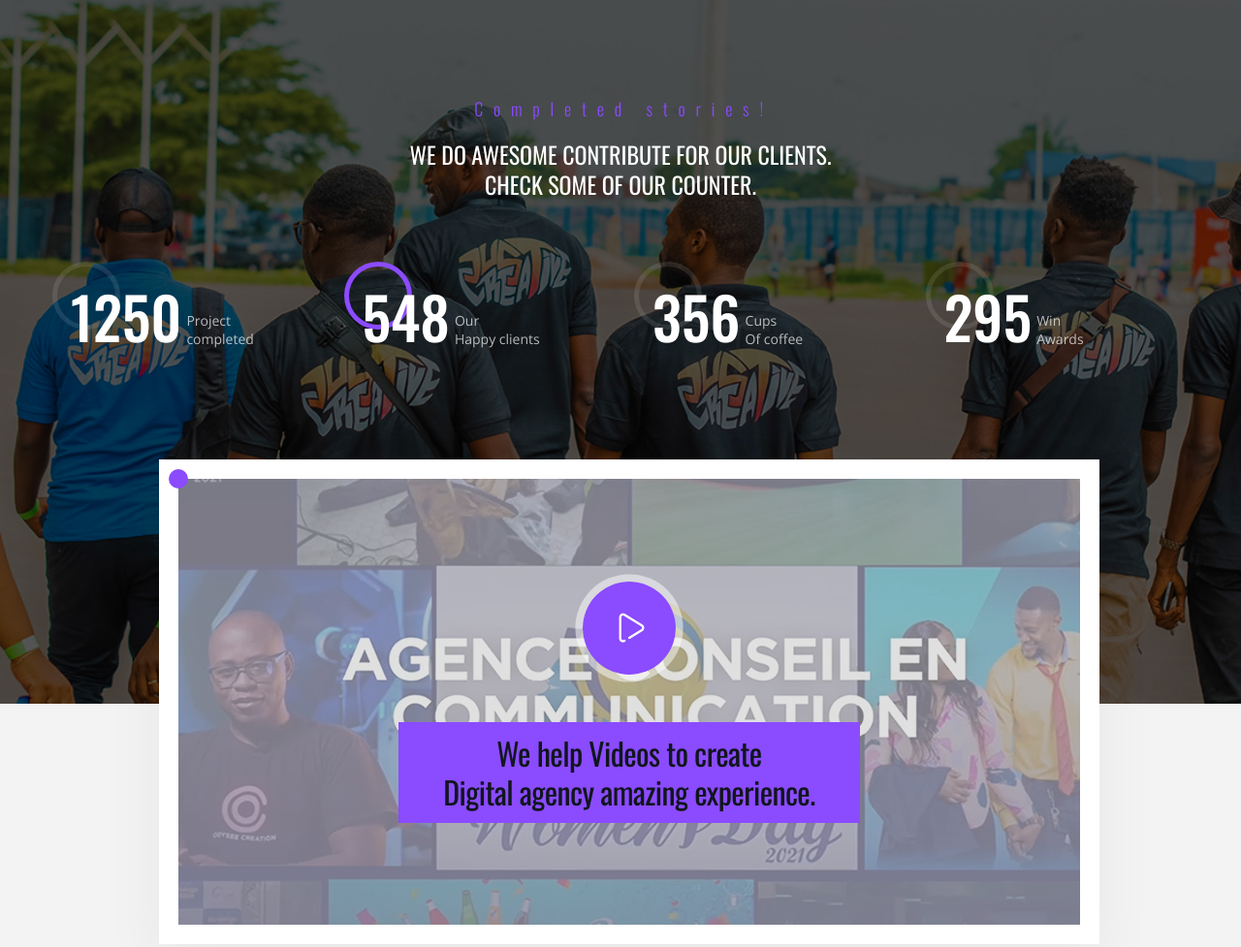
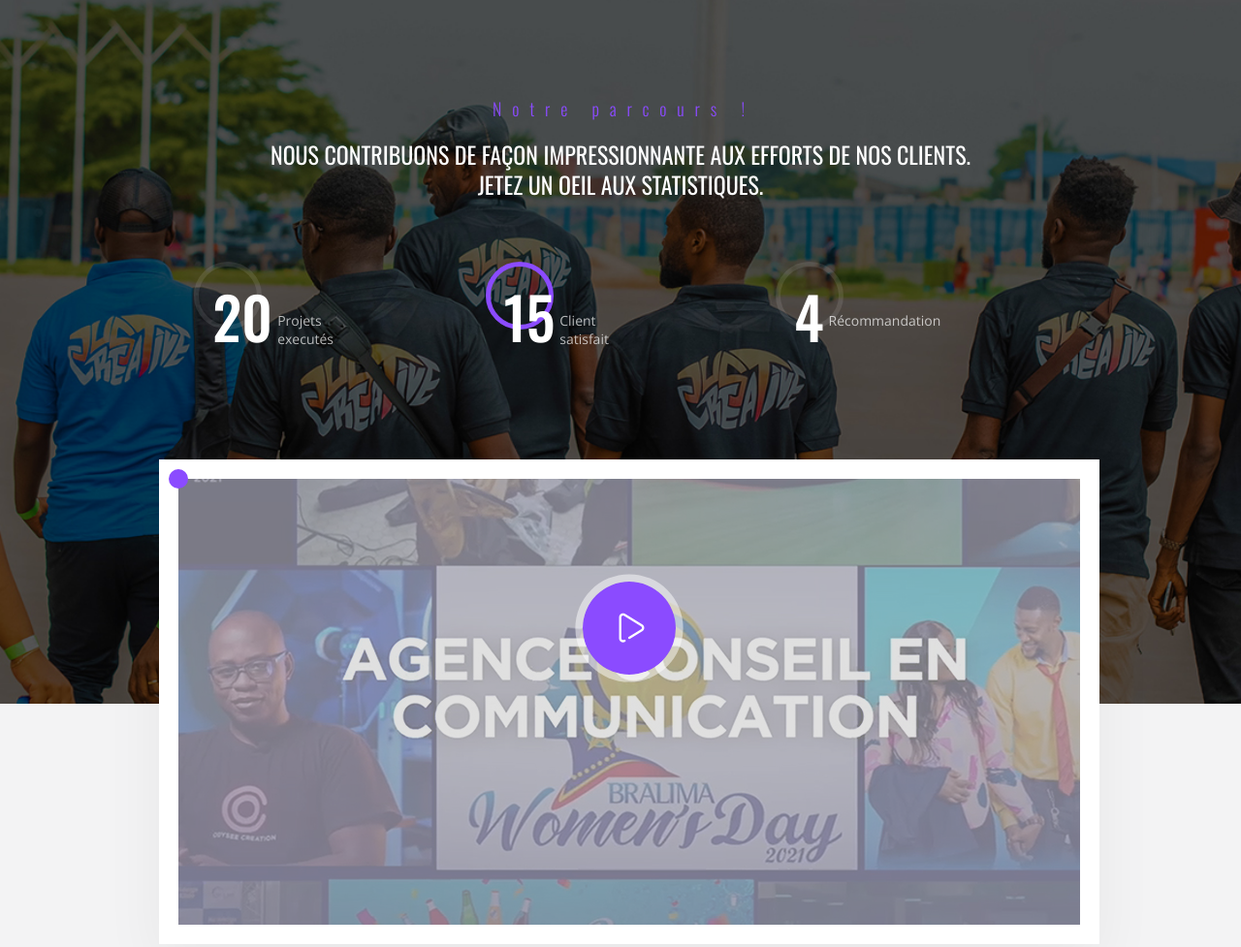
Before and after one commit to odyseecreation/odyseecreation, a plain HTML site: page service-production-video.html in a window 1280 px wide. Shown: the part 2238-3215 px from the top of the page at 97% size. Drawn offline with nearby package versions, Linux system fonts and the light colour scheme; files whose address does not match are found by name.

Commit message:
feat: update service production web

```diff
--- a/service-production-video.html
+++ b/service-production-video.html
@@ -243,16 +243,20 @@
           <div class="row">
             <div class="col-12">
               <div class="heading-top wow fadeInDown">
-                <h4 class="sub-title padding-bottom-20">Completed stories!</h4>
+                <h4 class="sub-title padding-bottom-20">Notre parcours !</h4>
                 <h3 class="title">
-                  We do awesome contribute for our clients.<br />Check some of
-                  our counter.
+                  NOUS CONTRIBUONS DE FAÇON IMPRESSIONNANTE AUX EFFORTS DE NOS
+                  CLIENTS.<br />
+                  JETEZ UN OEIL AUX STATISTIQUES.
                 </h3>
               </div>
             </div>
           </div>
           <div class="row">
-            <div class="list-counter">
+            <div
+              class="list-counter"
+              style="display: flex; justify-content: center"
+            >
               <div
                 class="themesflat-content-box"
                 data-margin="0 0 0 0"
@@ -266,14 +270,14 @@
                           <span
                             class="number"
                             data-speed="2000"
-                            data-to="1250"
+                            data-to="20"
                             data-inviewport="yes"
-                            >1250</span
+                            >20</span
                           >
                         </div>
                         <h3 class="heading margin-right-18">
-                          Project<br />
-                          completed
+                          Projets<br />
+                          executés
                         </h3>
                       </div>
                     </div>
@@ -295,27 +299,20 @@
                           <span
                             class="number"
                             data-speed="2000"
-                            data-to="548"
+                            data-to="15"
                             data-inviewport="yes"
-                            >548</span
+                            >15</span
                           >
                         </div>
                         <h3 class="heading margin-right-6">
-                          Our<br />
-                          Happy clients
+                          Client <br />
+                          satisfait
                         </h3>
                       </div>
                     </div>
                   </div>
                 </div>
-                <!-- /.themesflat-counter -->
               </div>
-              <div
-                class="themesflat-spacer clearfix"
-                data-desktop="0"
-                data-mobile="35"
-                data-smobile="35"
-              ></div>
 
               <div
                 class="themesflat-content-box"
@@ -330,50 +327,12 @@
                           <span
                             class="number"
                             data-speed="2000"
-                            data-to="356"
+                            data-to="4"
                             data-inviewport="yes"
-                            >356</span
+                            >4</span
                           >
                         </div>
-                        <h3 class="heading margin-right-8">
-                          Cups<br />
-                          Of coffee
-                        </h3>
-                      </div>
-                    </div>
-                  </div>
-                </div>
-                <!-- /.themesflat-counter -->
-              </div>
-              <div
-                class="themesflat-spacer clearfix"
-                data-desktop="0"
-                data-mobile="0"
-                data-smobile="35"
-              ></div>
-
-              <div
-                class="themesflat-content-box"
-                data-margin="0 0 0 0"
-                data-mobilemargin="0 0 0 0"
-              >
-                <div class="themesflat-counter v4">
-                  <div class="counter-item">
-                    <div class="inner">
-                      <div class="text-wrap">
-                        <div class="number-wrap">
-                          <span
-                            class="number"
-                            data-speed="2000"
-                            data-to="295"
-                            data-inviewport="yes"
-                            >295</span
-                          >
-                        </div>
-                        <h3 class="heading margin-right-10">
-                          Win<br />
-                          Awards
-                        </h3>
+                        <h3 class="heading">Récommandation<br /></h3>
                       </div>
                     </div>
                   </div>
@@ -385,6 +344,7 @@
           <!-- /.row -->
         </div>
       </section>
+
       <!--Section video -->
       <section class="tf-section section-video no-padding">
         <div class="container">
@@ -397,17 +357,11 @@
                     <a
                       class="fancybox"
                       data-type="iframe"
-                      href="https://www.youtube.com/embed/2Ge1GGitzLw?autoplay=1"
+                      href="./VIDEO/odysee.mp4"
                     >
                       <span class="icon-play"></span>
                       <span class="ripple"></span>
                     </a>
-                    <div class="box-content">
-                      <h3 class="title-video">
-                        We help Videos to create<br />Digital agency amazing
-                        experience.
-                      </h3>
-                    </div>
                   </div>
                 </div>
               </div>
```
Also changed, not shown: service-web-developpement.html (+21 -67 lines).
